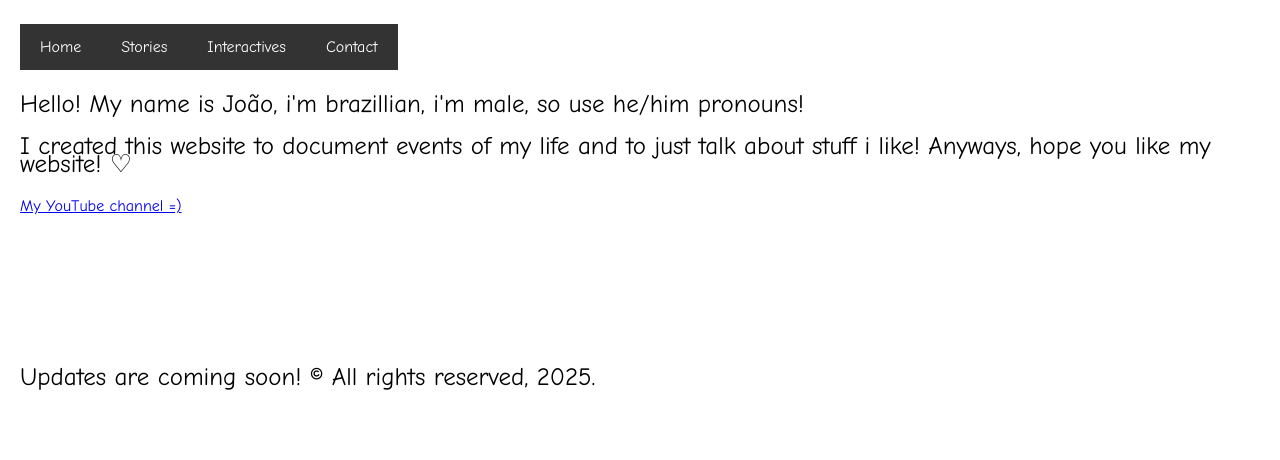
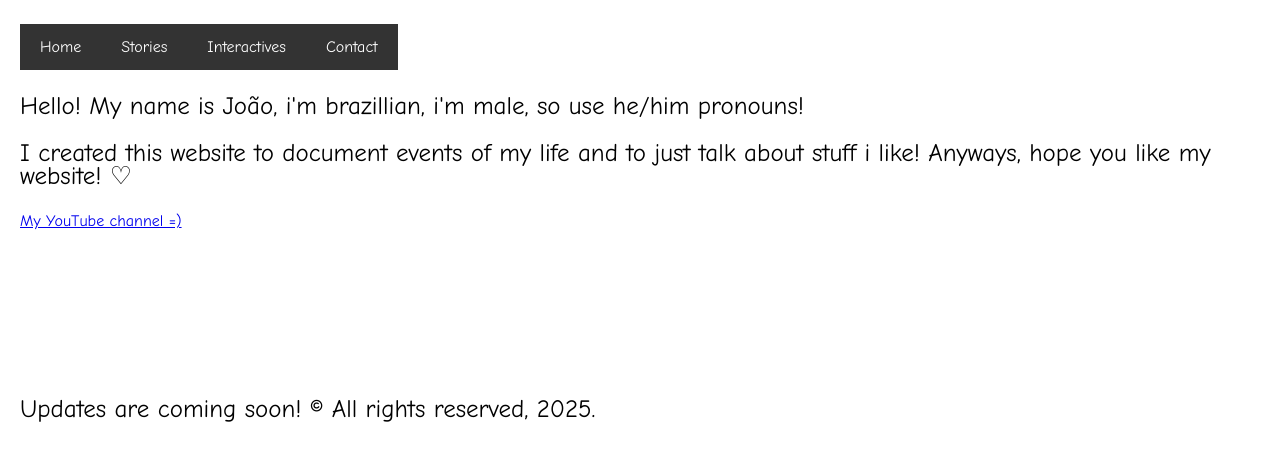
Before and after one commit to JoNet2/Website, a plain HTML site: page index.html in a window 1280 px wide. Shown: the part 96-556 px from the top of the page. Drawn offline with Linux system fonts and the light colour scheme.

Commit message:
Update index.html

```diff
--- a/index.html
+++ b/index.html
@@ -23,7 +23,7 @@
 
         p {
             font-size: 25px;
-            line-height: 0.7;
+            line-height: 0.9;
         }
 
         button {
```
